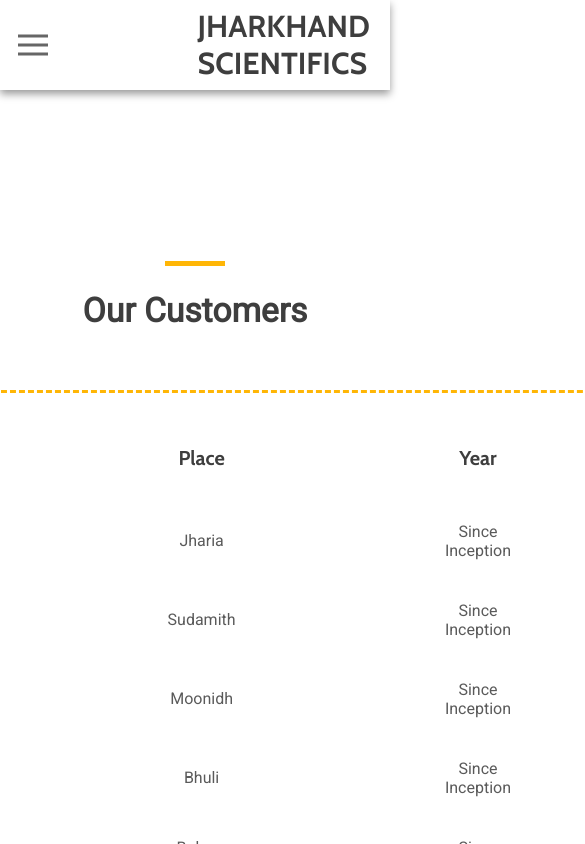
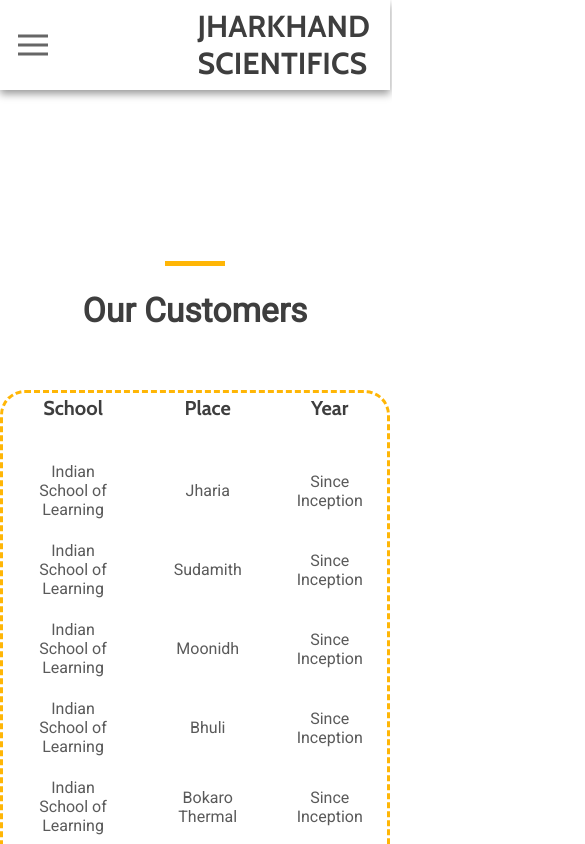
Before and after one commit to sawarni99/jharkhand-scientifics, a React (Create React App) app: page /customers in a window 390 px wide. Shown: the top 844 px of the page, 585 px wide, since content can reach past the window. Built offline with nearby package versions, Linux system fonts and the light colour scheme.

Commit message:
Madecustomer page mobile responsive

```diff
--- a/src/pages/customerPage/CustomerPage.css
+++ b/src/pages/customerPage/CustomerPage.css
@@ -37,3 +37,17 @@
   font-weight: bold;
   color: var(--primary-color);
 }
+
+@media (max-width: 600px) {
+  .customer-page-content {
+    width: auto;
+    overflow: auto;
+    padding: 0;
+  }
+  .customer-page-content td {
+    padding-left: 20px;
+    padding-right: 20px;
+    text-align: center;
+    cursor: default;
+  }
+}
```
